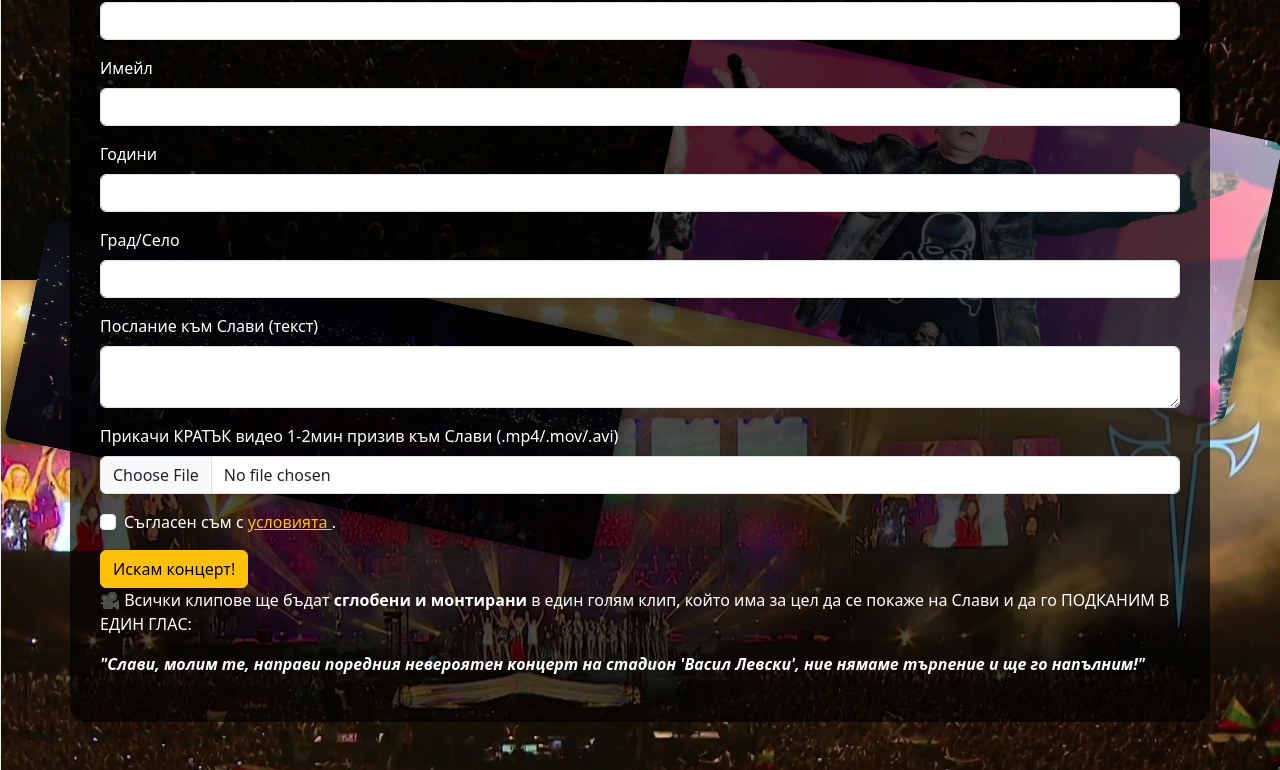
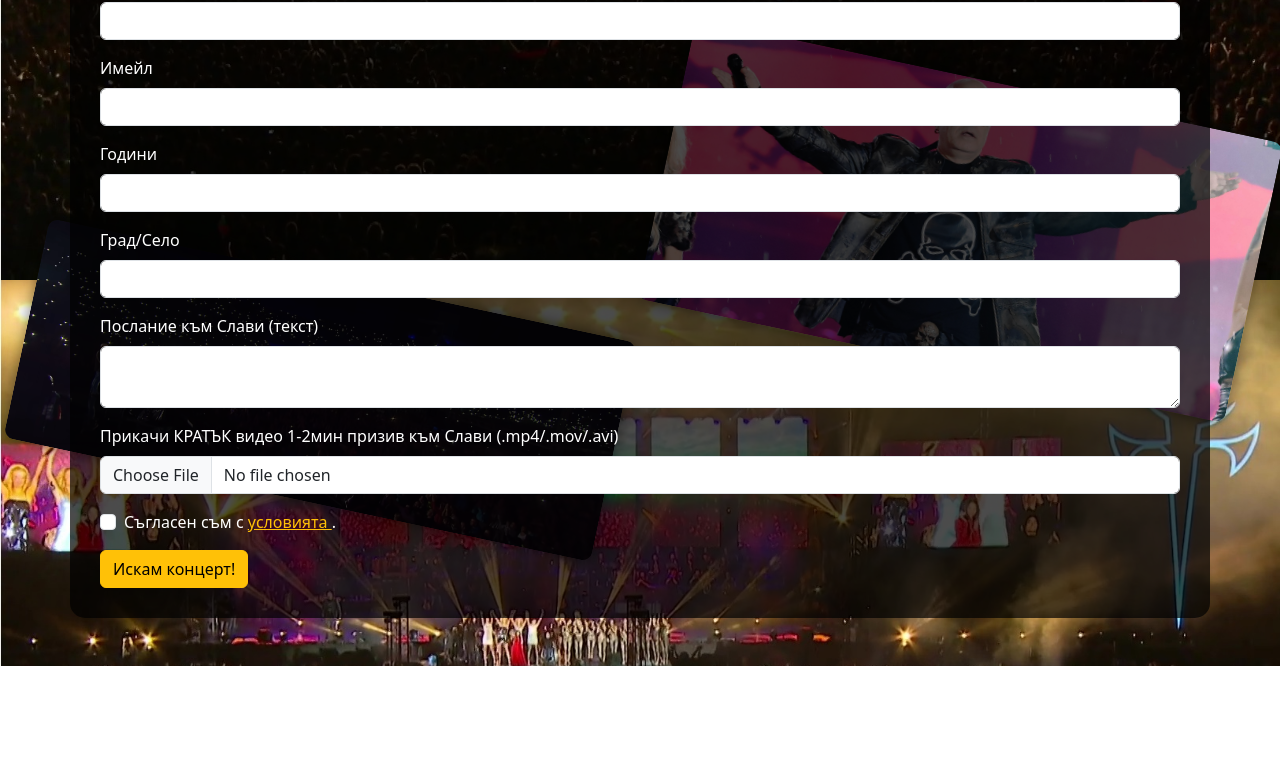
Before and after one commit to kalloyan9/concert, a website: page index.html in a window 1280 px wide. Shown: the part 570-1340 px from the top of the page. After the commit the page ends 1236 px from the top, so only its background shows below. Drawn offline with nearby package versions, Linux system fonts and the light colour scheme.

Commit message:
Update index.html

```diff
--- a/index.html
+++ b/index.html
@@ -125,10 +125,6 @@
       </div>
       <button type="submit" class="btn btn-warning">Искам концерт!</button>
     </form>
-        <p>🎥 Всички клипове ще бъдат <strong>сглобени и монтирани</strong> в един голям клип, който има за цел да се покаже на Слави и да го ПОДКАНИМ В ЕДИН ГЛАС:</p>
-
-        <p><em><strong>"Слави, молим те, направи поредния невероятен концерт на стадион 'Васил Левски', ние нямаме търпение и ще го напълним!"</strong></em></p>
-
   </div>
 
   <script>
```
